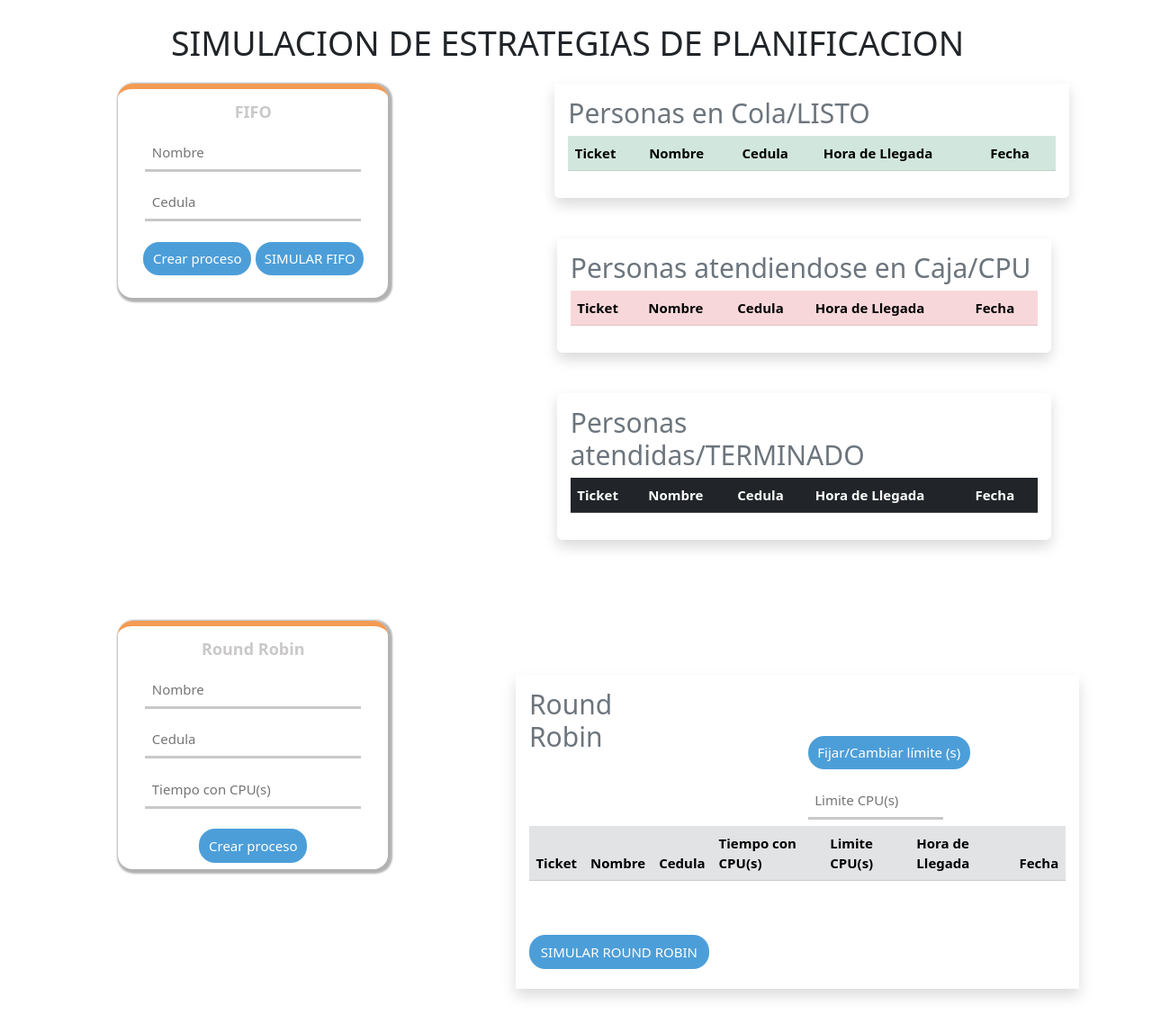
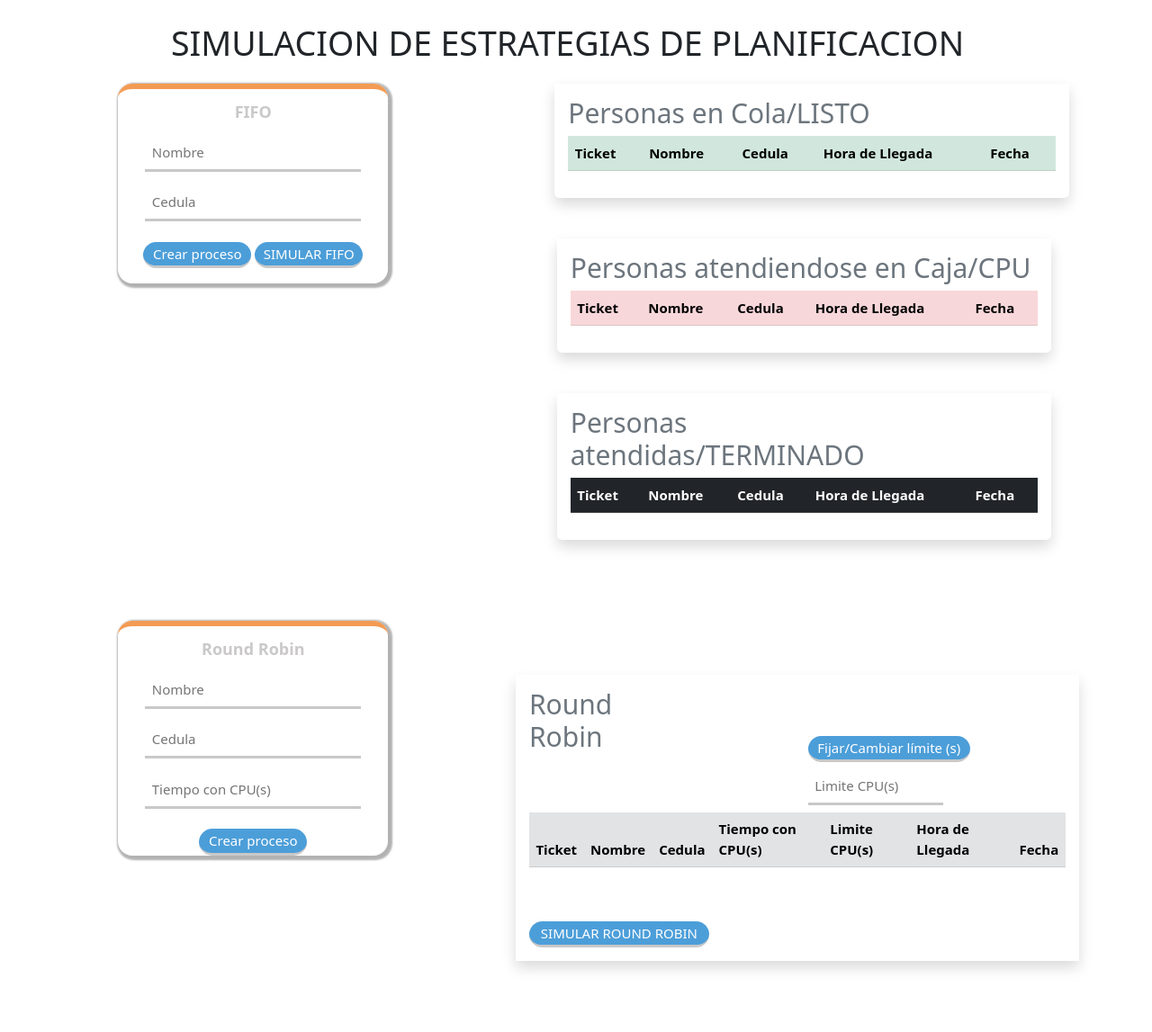
Before and after one commit to RobertoAnguloDeveloper/SistemasOperativoU2, a plain HTML site: page index.html in a window 1280 px wide. Shown: the whole page at 90% size. Drawn offline with Linux system fonts and the light colour scheme.

```diff
--- a/index.html
+++ b/index.html
@@ -25,8 +25,8 @@
                             <input class="input" type="text" name="nombre" id="nombre1" placeholder="Nombre" required>
                             <input class="input" type="number" name="cc" id="cc1" placeholder="Cedula" required>
                         </div>
-                        <input class="btn-enviar mt-3" style="width: 120px;" type="button" id="btnCreateFifo" value="Crear proceso" onclick="persona1();">
-                        <input class="btn-fifo" style="width: 120px;" type="button" id="simulateFifo" value="SIMULAR FIFO" onclick="simulateFifo();">
+                        <input class="btnCustom mt-3" style="width: 120px;" type="button" id="btnCreateFifo" value="Crear proceso" onclick="persona1();">
+                        <input class="btnCustom" style="width: 120px;" type="button" id="simulateFifo" value="SIMULAR FIFO" onclick="simulateFifo();">
                     </div>
                 </div>
             </div>
@@ -99,7 +99,7 @@
                             <input class="input" type="text" name="nombre" id="nombre2" placeholder="Nombre" required>
                             <input class="input" type="number" name="cc" id="cc2" placeholder="Cedula" required>
                             <input class="input" type="number" id="quantum" placeholder="Tiempo con CPU(s)" min="1" max="5" required>
-                            <input class="btn-enviar mx-auto mt-3" style="width: 50%;" type="button" id="btnCreateRoundRobin" value="Crear proceso" onclick="persona2();">
+                            <input class="btnCustom mx-auto mt-3" style="width: 50%;" type="button" id="btnCreateRoundRobin" value="Crear proceso" onclick="persona2();">
                         </div>
                     </div>
                 </div>
@@ -113,7 +113,7 @@
                 <div class=" mt-5 shadow p-3 mb-5 bg-white rounded-lg">
                     <h2 class="text-secondary " style="width: 180px;">Round Robin</h2>
                     <div style="margin-left:52%; margin-top: -12%;">
-                        <input class="btn-fifo mx-auto mt-5" style="width: 180px;" type="button" id="fijarLimite" value="Fijar/Cambiar límite (s)" onclick="fijarCambiar();">
+                        <input class="btnCustom mx-auto mt-5" style="width: 180px;" type="button" id="fijarLimite" value="Fijar/Cambiar límite (s)" onclick="fijarCambiar();">
                         <input class="input" style="width: 150px;" type="number" id="cpuLimit" placeholder="Limite CPU(s)" min="1" max="5">
                     </div>
                     <table class="table table-secondary table-striped" id="table2">
@@ -129,7 +129,7 @@
                             </tr>
                         </thead>
                     </table>
-                    <input class="btn-fifo mx-auto mt-5" style="width: 200px;" type="button" id="simulateRR" value="SIMULAR ROUND ROBIN" onclick="">
+                    <input class="btnCustom mx-auto mt-5" style="width: 200px;" type="button" id="simulateRR" value="SIMULAR ROUND ROBIN" onclick="">
                 </div>
             </div>
         </div>
--- a/view/css/style.css
+++ b/view/css/style.css
@@ -74,41 +74,44 @@
     outline: none;
 }
 
-.btn-enviar {
+.btnCustom {
     width: 300px;
-    margin-left: 1px;
-    border-bottom: none;
+    padding: 2px;
+    border: none;
+    border-bottom: solid #c8c8c8 3.2px;
+    transition: all .4s;
+    outline: none;
     background-color: #4c9ed9;
     color: #fff;
-    border-radius: 18px;
+    border-radius: 15px;
 }
 
-.btn-fifo {
+.btnCustom:hover {
     width: 300px;
-    margin-left: 1px;
-    border-bottom: none;
-    background-color: #4c9ed9;
+    padding: 10px;
+    border: none;
+    border-bottom: solid #c8c8c8 3.2px;
+    background-color: #31b1b5;
     color: #fff;
     border-radius: 18px;
+    transition: all .4s;
+    outline: none;
 }
 
-.btn-rr {
+.btnCustom:disabled {
     width: 300px;
-    margin-left: 18px;
+    padding: 2px;
     border-bottom: none;
-    background-color: #4c9ed9;
-    color: #fff;
-    border-radius: 18px;
+    background-color: #626262;
+    color: rgb(255, 0, 0);
+    border-radius: 15px;
 }
 
-.btn-enviar:hover{
-    background-color: #31b1b5;
+.btnCustom:disabled:hover {
+    width: 300px;
+    padding: 2px;
+    border-bottom: none;
+    background-color: #626262;
+    color: rgb(255, 0, 0);
+    border-radius: 15px;
 }
-
-.btn-fifo:hover{
-    background-color: #31b1b5;
-}
-
-.btn-rr:hover{
-    background-color: #31b1b5;
-}
--- a/view/js/classes.js
+++ b/view/js/classes.js
@@ -34,8 +34,6 @@
 function simulateFifo(){
   document.getElementById("btnCreateFifo").disabled = true;
   document.getElementById("simulateFifo").disabled = true;
-  document.getElementById("btnCreateFifo").setAttribute("class","");
-  document.getElementById("simulateFifo").setAttribute("class","");
 
   let rows = document.getElementById("tableListo").getElementsByTagName("tr");
   let i = 0;
@@ -126,8 +124,6 @@
 
               document.getElementById("btnCreateFifo").disabled = false;
               document.getElementById("simulateFifo").disabled = false;
-              document.getElementById("btnCreateFifo").setAttribute("class","btn-enviar mt-3");
-              document.getElementById("simulateFifo").setAttribute("class","btn-fifo");
 
               clearInterval(interval3);
             }
@@ -139,10 +135,6 @@
     });
 
   }, 2500);
-
-
-
-
 }
 
 fifo = [{}];
```
